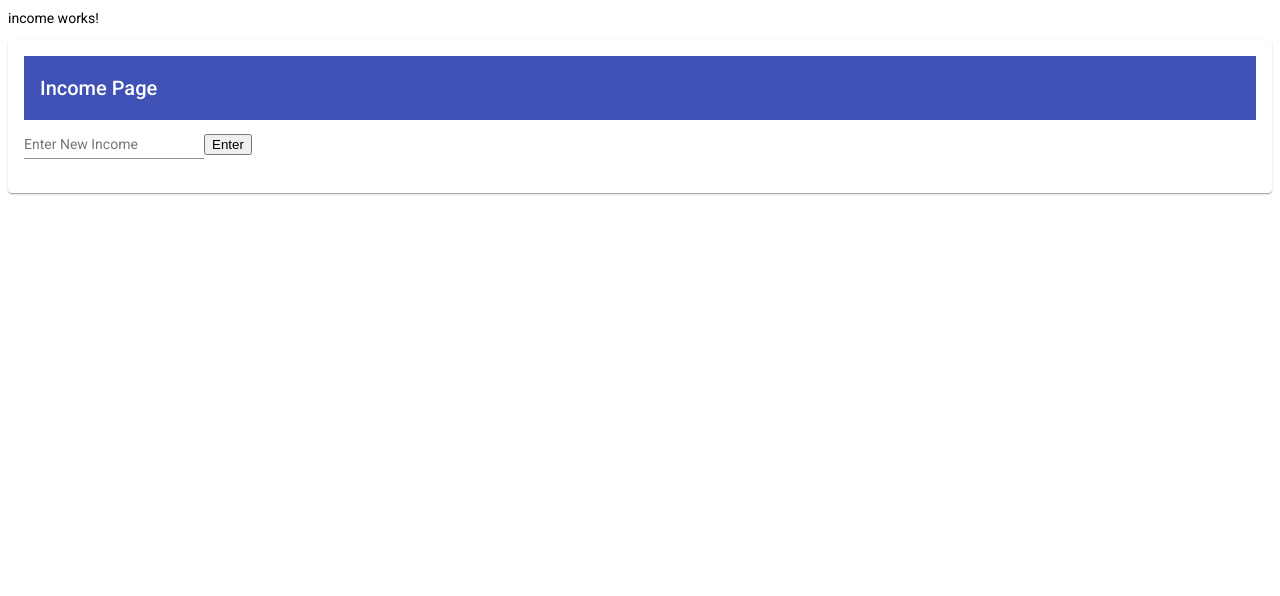
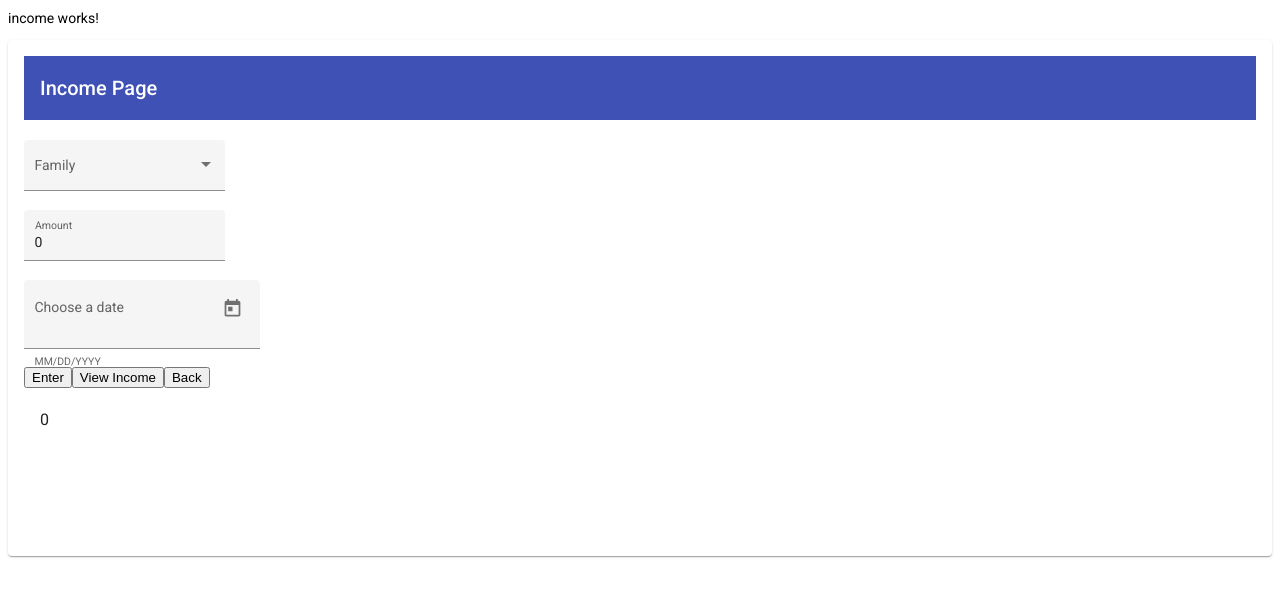
Before and after one commit to omdnrd/artemas, an Angular app: page /income in a window 1280 px wide. Shown: the top 596 px of the page. Built offline with nearby package versions, Linux system fonts and the light colour scheme.

Commit message:
Income page progress made

```diff
--- a/src/app/income/income.component.html
+++ b/src/app/income/income.component.html
@@ -3,11 +3,47 @@
     <mat-card fxFlex="25">
       <mat-toolbar color="primary">Income Page</mat-toolbar>
       <form fxLayoutAlign= "stretch" fxLayout="column">
-        <mat-form-field>
-          <input matInput placeholder="Enter New Income">
+
+        <br/>
+
+        <mat-form-field appearance="fill">
+          <mat-label>Family</mat-label>
+          <mat-select>
+            <mat-option value="one">Family 1</mat-option>
+            <mat-option value="two">Family 2</mat-option>
+          <input [(ngModel)]="family" name="family" value="family" matInput placeholder="Davis">
+          </mat-select>
         </mat-form-field>
 
-       <button mat-raised-button (click)="goToPage('home')">Enter</button>
+        <br/>
+
+         <mat-form-field appearance="fill" >
+          <mat-label>Amount</mat-label>
+        <input [(ngModel)]="amount" name="amount" value="amount" matInput placeholder="00.00" >
+        </mat-form-field>
+
+
+        <br/>
+
+        <mat-form-field appearance="fill">
+          <mat-label>Choose a date</mat-label>
+          <input matInput [matDatepicker]="picker">
+          <mat-hint>MM/DD/YYYY</mat-hint>
+          <mat-datepicker-toggle matSuffix [for]= "picker"> </mat-datepicker-toggle>
+          <mat-datepicker #picker></mat-datepicker>
+          <input [(ngModel)]="date" name="date" value="date" matInput placeholder="04/20/2022">
+        </mat-form-field>
+
+        <br/>
+        <button mat-raised-button (click)="displayInfo()">Enter</button>
+        <button mat-raised-button (click)="goToPage('home')">View Income</button>
+        <button mat-raised-button (click)="goToPage('home')">Back</button>
+        <br/>
+        <mat-list>
+          <mat-list-item>{{amount}} </mat-list-item>
+          <mat-list-item> {{family}} </mat-list-item>
+          <mat-list-item> {{date}} </mat-list-item>
+         </mat-list>
       </form>
     </mat-card>
   </div>
--- a/src/app/income/income.component.ts
+++ b/src/app/income/income.component.ts
@@ -1,5 +1,6 @@
 import { Component, OnInit } from '@angular/core';
 import { Router } from '@angular/router';
+import {MatDatepickerModule} from '@angular/material/datepicker';
 
 
 @Component({
@@ -8,8 +9,20 @@ import { Router } from '@angular/router';
   styleUrls: ['./income.component.scss']
 })
 export class IncomeComponent implements OnInit {
+  date: any = "";
+  family: string = "";
+  amount: number = 0;
 
-  constructor(private router: Router) { }
+  constructor(private router: Router, ) {
+
+   }
+
+
+
+  ngOnInit(): void {
+  }
+
+
   goToPage(PageName:string):void{
 
 
@@ -18,7 +31,9 @@ export class IncomeComponent implements OnInit {
     // outterrormessage
   }
 
-  ngOnInit(): void {
+  displayInfo():void{
+    console.log(this.date)
+    console.log(this.family)
+    console.log(this.amount)
   }
-
 }
```
Also changed, not shown: src/app/app.module.ts (+13 -1 lines).
